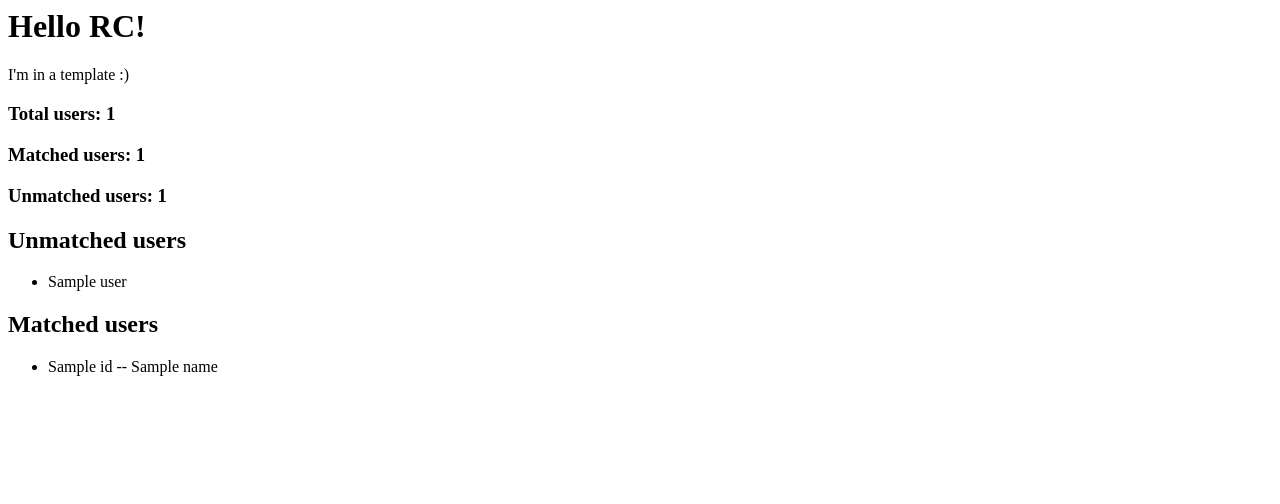
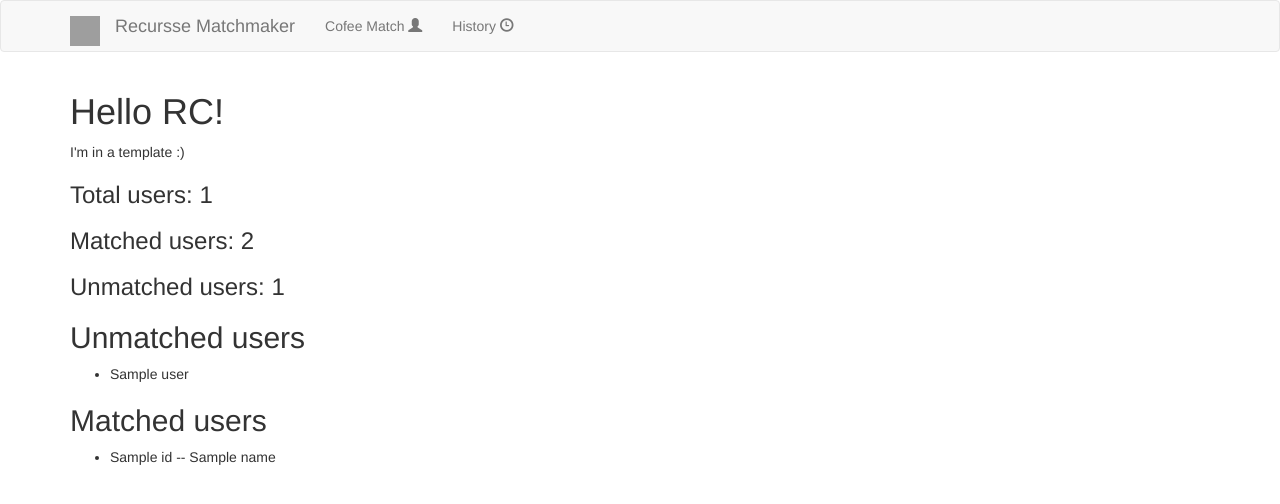
Before and after one commit to aarsenault/rc-matchmaker, a Flask app: template src/templates/test_coffee.html in a window 1280 px wide. Shown: the top 504 px of the page. Run offline with Flask 2, Linux system fonts and the light colour scheme; the template is opened without the code that fills it: most values are stand-ins (such as "Sample title", 1, 10 or a date in 2020); some libraries are stand-ins or nearby versions; grey boxes are pictures that could not be loaded.

Commit message:
new template base, also adjusted .gitignore

```diff
--- /dev/null
+++ b/src/templates/base.html
@@ -0,0 +1,53 @@
+<!DOCTYPE html>
+<html lang="en">
+<head>
+    <meta charset="UTF-8">
+    <title> RC Maker </title>
+
+    {% include 'html_dependencies.html' %}
+
+</head>
+<body>
+
+<!-- Navigation bar -->
+<nav class="navbar navbar-default">
+    <div class="container">
+        <div class="navbar-header">
+            <button type="button" class="navbar-toggle collapsed" data-toggle="collapse"
+                    data-target="#navbar" aria-expanded="false">
+                <span class="sr-only"></span>
+                <span class="icon-bar"></span>
+                <span class="icon-bar"></span>
+                <span class="icon-bar"></span>
+            </button>
+
+            <a class="navbar-brand" href="/" title="Home"> <img src="https://avatars2.githubusercontent.com/u/1085202?v=3&s=200" alt="Recurse Center Logo" style="width:30px;height:30px;"> </a>
+            <a class="navbar-brand" href="/" title="Home"> Recursse Matchmaker </a>
+        </div>
+
+
+        <div id="navbar" class="navbar-collapse collapse">
+
+
+            <ul class="nav navbar-nav">
+
+                <li><a href="www.google.com"> Cofee Match <span class="glyphicon glyphicon-user"> </span> </a></li>
+                <li><a href="www.google.com"> History <span class="glyphicon glyphicon-time"> </span> </a></li>
+
+
+            </ul>
+
+        </div>
+    </div>
+</nav>
+
+<!--This is where the actual page's content goes -->
+<div class="content container">
+    {% block content %}
+
+    {% endblock %}
+</div>
+
+
+</body>
+</html>
--- /dev/null
+++ b/src/templates/html_dependencies.html
@@ -0,0 +1,19 @@
+<!-- Latest compiled and minified CSS -->
+
+<link rel="stylesheet" href="https://maxcdn.bootsrapcdn.com/font-awesome/4.4.0/css/font-awesome.min.css">
+<link rel="stylesheet" href="https://maxcdn.bootstrapcdn.com/bootstrap/3.3.7/css/bootstrap.min.css">
+<link rel="stylesheet" href="{{ url_for('static', filename='css/style.css') }}">
+
+
+
+ <!--&lt;!&ndash; HTML5 shim and Respond.js for IE8 support of HTML5 elements and media queries &ndash;&gt;-->
+    <!--&lt;!&ndash; WARNING: Respond.js doesn't work if you view the page via file:// &ndash;&gt;-->
+    <!--&lt;!&ndash;[if lt IE 9]>-->
+<script src="https://oss.maxcdn.com/html5shiv/3.7.3/html5shiv.min.js"></script>
+<script src="https://oss.maxcdn.com/respond/1.4.2/respond.min.js"></script>
+
+<!-- jQuery library -->
+<script src="https://ajax.googleapis.com/ajax/libs/jquery/3.2.0/jquery.min.js"></script>
+
+<!-- Latest compiled JavaScript -->
+<script src="https://maxcdn.bootstrapcdn.com/bootstrap/3.3.7/js/bootstrap.min.js"></script>
--- a/src/templates/test_coffee.html
+++ b/src/templates/test_coffee.html
@@ -1,8 +1,15 @@
+{% extends "base.html" %}
+
+
+{% block content %}
+
+
+
 <h1>Hello RC!</h1>
 <p>I'm in a template :)</p>
 
 <h3>Total users: {{ users|length }}</h3>
-<h3>Matched users: {{ matched_users|length }}</h3>
+<h3>Matched users: {{ matched_users|length * 2 }}</h3>
 <h3>Unmatched users: {{ unmatched_users|length }}</h3>
 
 <h2>Unmatched users</h2>
@@ -18,3 +25,6 @@
     <li><p>{{ pair[0].name}} -- {{ pair[1].name }}</p></li>
 {% endfor %}
 </ul>
+
+
+{% endblock %}
```
Also changed, not shown: src/templates/profile.html (+6 -25 lines), 1 other file.
